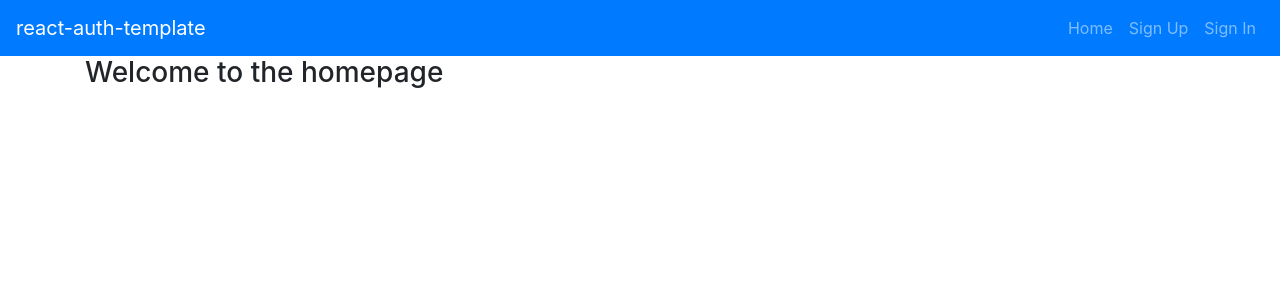
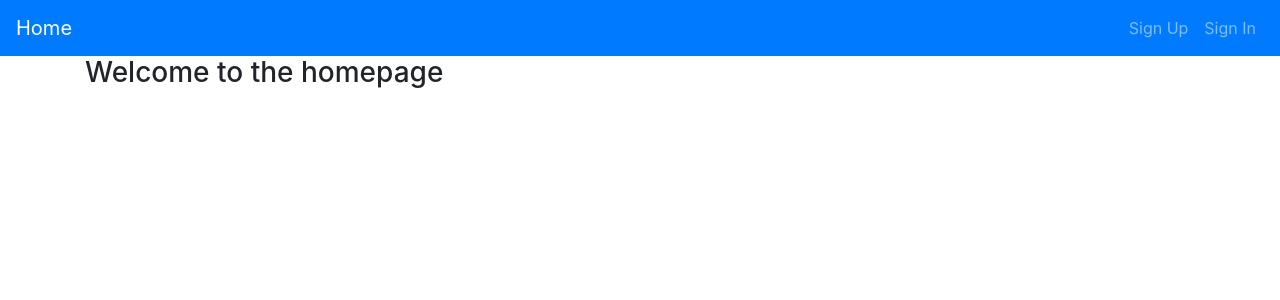
Before and after one commit to IRivera90/wheel-of-restaurants-client, a React app: page /restaurants in a window 1280 px wide. Shown: the top 300 px of the page. Built offline with nearby package versions, Linux system fonts and the light colour scheme.

Commit message:
Made changes to Home button
Removed the Home link and redirected it in the header.

```diff
--- a/src/components/Header/Header.js
+++ b/src/components/Header/Header.js
@@ -18,22 +18,23 @@
   </Fragment>
 )
 
-const alwaysOptions = (
-  <Fragment>
-    <Nav.Link to="/">Home</Nav.Link>
-  </Fragment>
-)
+// const alwaysOptions = (
+//   <Fragment>
+//     <Nav.Link href="/">Home</Nav.Link>
+//   </Fragment>
+// )
 
+// { alwaysOptions } after user && <span...
 const Header = ({ user }) => (
   <Navbar bg="primary" variant="dark" expand="md">
     <Navbar.Brand href="#">
-      react-auth-template
+      Home
     </Navbar.Brand>
     <Navbar.Toggle aria-controls="basic-navbar-nav" />
     <Navbar.Collapse id="basic-navbar-nav">
       <Nav className="ml-auto">
         { user && <span className="navbar-text mr-2">Welcome, {user.email}</span>}
-        { alwaysOptions }
+
         { user ? authenticatedOptions : unauthenticatedOptions }
       </Nav>
     </Navbar.Collapse>
```
